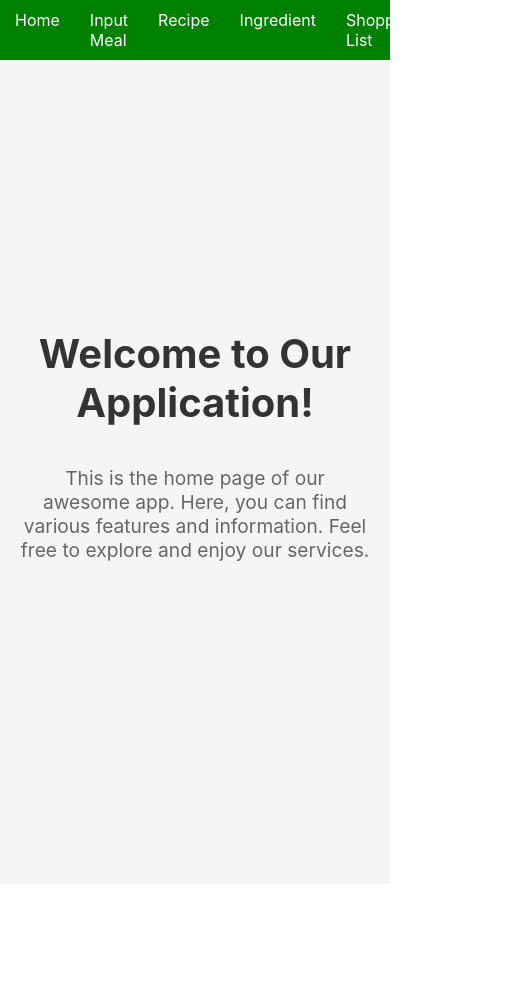
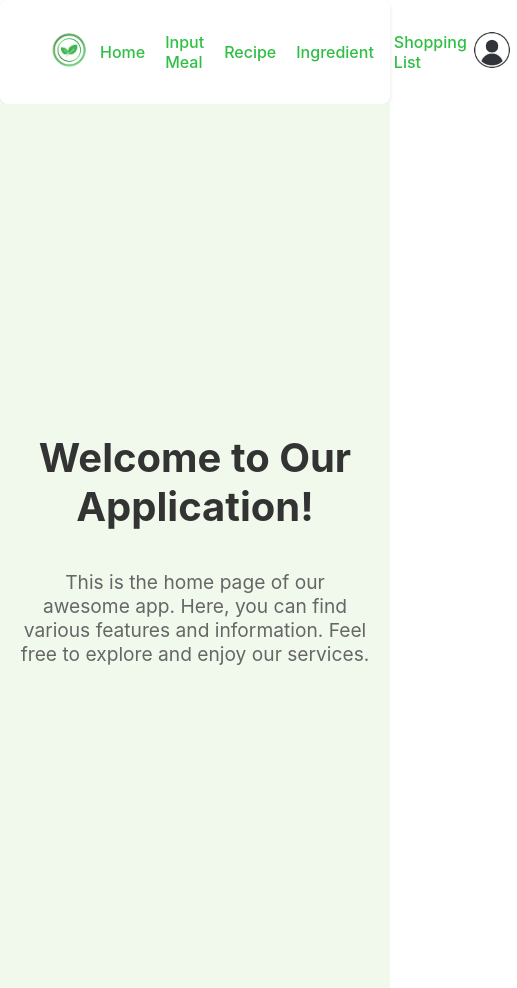
Before and after one commit to The-Feast-Finders/CS2340R_GreenPlate, a React (Create React App) app in the folder gp/: page /home in a window 390 px wide. Shown: the whole page, 517 px wide, since content can reach past the window. Before the commit the page ends 884 px from the top, so only its background shows below. Built offline with nearby package versions, Linux system fonts and the light colour scheme.

Commit message:
Added profile page with placeholders for user data and meals

```diff
--- a/gp/src/App.js
+++ b/gp/src/App.js
@@ -7,6 +7,7 @@ import InputMealPage from './pages/InputMealPage';
 import RecipePage from './pages/RecipePage';
 import IngredientPage from './pages/IngredientPage';
 import ShoppingListPage from './pages/ShoppingListPage';
+import ProfilePage from './pages/ProfilePage';
 
 
 function App() {
@@ -23,6 +24,7 @@ function App() {
         <Route path="/recipe" element={<RecipePage />} />
         <Route path="/ingredient" element={<IngredientPage />} />
         <Route path="/shopping-list" element={<ShoppingListPage />} />
+        <Route path="/profile" element={<ProfilePage />} />
       </Routes>
     </Router>
   );
--- a/gp/src/components/NavigationBar.jsx
+++ b/gp/src/components/NavigationBar.jsx
@@ -5,11 +5,21 @@ import '../pages/styles/NavigationBar.css'; // Import CSS for styling
 const NavigationBar = () => {
     return (
         <nav className="navigation-bar">
-            <Link to="/home">Home</Link>
-            <Link to="/input-meal">Input Meal</Link>
-            <Link to="/recipe">Recipe</Link>
-            <Link to="/ingredient">Ingredient</Link>
-            <Link to="/shopping-list">Shopping List</Link>
+            <div className="nav-logo">
+                <img src="./gpicon.png" alt="Logo" />
+            </div>
+            <div className="nav-links">
+                <Link to="/home">Home</Link>
+                <Link to="/input-meal">Input Meal</Link>
+                <Link to="/recipe">Recipe</Link>
+                <Link to="/ingredient">Ingredient</Link>
+                <Link to="/shopping-list">Shopping List</Link>
+            </div>
+            <div className="nav-profile">
+                <Link to="/profile">
+                    <img src="./profile.jpeg" alt="Profile" />
+                </Link>
+            </div>
         </nav>
     );
 };
--- a/gp/src/pages/HomePage.jsx
+++ b/gp/src/pages/HomePage.jsx
@@ -7,36 +7,14 @@ import './styles/HomePage.css'
 
 const HomePage = () => {
     return (
-        <div style={styles.container} className='frame'>
-            <h1 style={styles.header}>Welcome to Our Application!</h1>
-            <p style={styles.paragraph}>This is the home page of our awesome app. Here, you can find various features and information. Feel free to explore and enjoy our services.</p>
+        <div className='frame'>
+            <h1>Welcome to Our Application!</h1>
+            <p>This is the home page of our awesome app. Here, you can find various features and information. Feel free to explore and enjoy our services.</p>
             {/* Add more content here as needed */}
         </div>
 
     );
-};
 
-// You can also use external CSS files instead of inline styles
-const styles = {
-    container: {
-        display: 'flex',
-        flexDirection: 'column',
-        alignItems: 'center',
-        justifyContent: 'center',
-        height: '100vh',
-        textAlign: 'center',
-        padding: '20px',
-        backgroundColor: '#f5f5f5' // Light grey background
-    },
-    header: {
-        fontSize: '2.5em',
-        color: '#333', // Dark grey text
-        marginBottom: '20px'
-    },
-    paragraph: {
-        fontSize: '1.2em',
-        color: '#666' // Medium grey text
-    }
 };
 
 export default HomePage;
--- a/gp/src/pages/IngredientPage.jsx
+++ b/gp/src/pages/IngredientPage.jsx
@@ -5,7 +5,7 @@ import NavigationBar from '../components/NavigationBar';
 const IngredientPage = () => {
     return (
         <div>
-            <NavigationBar />
+
             <div className='frame'>
                 <h1>Ingredient Page</h1>
                 <p>Welcome to the Ingredient Page!</p>
--- a/gp/src/pages/InputMealPage.jsx
+++ b/gp/src/pages/InputMealPage.jsx
@@ -5,7 +5,7 @@ import NavigationBar from '../components/NavigationBar';
 const InputMeal = () => {
     return (
         <div>
-            <NavigationBar />
+
             <div className='frame'>
                 <h1>Input Meal</h1>
                 <p>Welcome to the Input Meal screen!</p>
--- /dev/null
+++ b/gp/src/pages/ProfilePage.jsx
@@ -0,0 +1,25 @@
+import React from 'react';
+import './styles/ProfilePage.css'
+import NavigationBar from '../components/NavigationBar';
+
+const ProfilePage = ({ userData, onUpdate }) => {
+    // userData should contain the user's information such as meals, height, etc.
+    // onUpdate is a function that would be called to update the user's information.
+
+    return (
+        <div className="profile-page">
+            <h1>Welcome to Your Profile!</h1>
+            <div className="user-info">
+                <p>This is where your user information will be available.</p>
+                {/* <p><strong>Meals:</strong> {userData.meals.join(', ')}</p>
+                <p><strong>Height:</strong> {userData.height} cm</p>
+                <p><strong>Gender:</strong> {userData.gender}</p>
+                <p><strong>Weight:</strong> {userData.weight} kg</p> */}
+            </div>
+            <button onClick={onUpdate}>Update My Information</button>
+            {/* You can also pass specific data to the onUpdate function if needed */}
+        </div>
+    );
+};
+
+export default ProfilePage;
--- a/gp/src/pages/RecipePage.jsx
+++ b/gp/src/pages/RecipePage.jsx
@@ -5,7 +5,7 @@ import NavigationBar from '../components/NavigationBar';
 const RecipePage = () => {
     return (
         <div>
-            <NavigationBar />
+
             <div className='frame'>
                 <h1>Recipe Page</h1>
                 <p>Welcome to the Recipe Page!</p>
--- a/gp/src/pages/ShoppingListPage.jsx
+++ b/gp/src/pages/ShoppingListPage.jsx
@@ -5,7 +5,7 @@ import NavigationBar from '../components/NavigationBar';
 const ShoppingList = () => {
     return (
         <div>
-            <NavigationBar />
+
             <div className='frame'>
                 <h1>Shopping List</h1>
                 <p>Welcome to the Shopping List</p>
--- a/gp/src/pages/styles/HomePage.css
+++ b/gp/src/pages/styles/HomePage.css
@@ -1,7 +1,22 @@
-.main-content {
-    padding-top: 30px;
+.frame {
+    padding-top: 20px;
+    display: flex;
+    flex-direction: column;
+    align-items: center;
+    justify-content: center;
+    height: 100vh;
+    text-align: center;
+    padding: 20px;
+    background-color: #f1f9ed; /* Light grey background */
 }
 
-.frame {
-    padding-top: 20px;
+.frame h1 {
+    font-size: 2.5em;
+    color: #333; /* Dark grey text */
+    margin-bottom: 20px;
 }
+
+.frame p {
+    font-size: 1.2em;
+    color: #666; /* Medium grey text */
+}
--- a/gp/src/pages/styles/NavigationBar.css
+++ b/gp/src/pages/styles/NavigationBar.css
@@ -1,24 +1,46 @@
 .navigation-bar {
-    background-color: green; /* Green background */
-    padding: 10px 0; /* Some padding */
-    display: flex; /* Align items in a row */
-    justify-content: space-around; /* Space out links */
-    position: fixed; /* Fix position to the top */
-    width: 100%; /* Full width */
-    top: 0; /* Stick to the top */
-    z-index: 1000; /* Ensure it's above other content */
+    display: flex;
+    justify-content: space-between;
+    align-items: center;
+    padding: 20px 40px;
+    background-color: #ffffff; /* Light green background */
+    box-shadow: 0 2px 4px rgba(0, 0, 0, 0.1); /* subtle shadow for depth */
+    border-radius: 8px; /* Rounded corners for a softer look */
 }
 
-.navigation-bar a {
-    color: white; /* White text for links */
-    text-decoration: none; /* No underline */
-    padding: 0 15px; /* Spacing around links */
+.nav-logo img {
+    height: 60px; /* Slightly larger logo */
 }
 
-.main-content {
-    padding-top: 30px;
+.nav-links {
+    display: flex;
+    gap: 60px; /* Space between links */
+    align-items: center;
 }
 
-.frame {
-    padding-top: 20px;
+.nav-links a {
+    text-decoration: none;
+    color: #2fbf45; /* Darker green for contrast */
+    font-size: 18px; /* Larger font size */
+    font-weight: 500; /* Medium font weight for readability */
+    transition: color 0.3s; /* Smooth transition for hover effect */
 }
+
+.nav-links a:hover {
+    color: #1e4437; /* Darker shade on hover for interaction feedback */
+}
+
+.nav-profile img {
+    height: 50px; /* Slightly larger profile icon */
+    cursor: pointer; /* Indicates that the icon is clickable */
+}
+
+/* Optional: Responsive design for smaller screens */
+@media (max-width: 768px) {
+    .nav-links {
+        gap: 20px; /* Less gap on smaller screens */
+    }
+    .nav-links a {
+        font-size: 16px; /* Smaller font size on smaller screens */
+    }
+}
--- /dev/null
+++ b/gp/src/pages/styles/ProfilePage.css
@@ -0,0 +1,57 @@
+/* ProfilePage.css */
+
+.profile-page {
+    display: flex;
+    flex-direction: column;
+    align-items: center;
+    justify-content: center;
+    height: 100vh;
+    background-color: #f1f9ed; /* Light grey background */
+    color: #333; /* Dark text for readability */
+    font-family: 'Arial', sans-serif; /* Default font */
+}
+
+h1 {
+    color: #333; /* Dark grey text */
+    margin-bottom: 20px;
+}
+
+p1 {
+    color: #666; /* Medium grey text */
+}
+
+.user-info {
+    background-color: white;
+    box-shadow: 0 4px 8px rgba(0, 0, 0, 0.1); /* Subtle shadow for the info box */
+    border-radius: 8px;
+    padding: 20px;
+    margin: 10px;
+    width: 300px; /* Adjust width as needed */
+}
+
+.user-info p {
+    text-align: left;
+    line-height: 1.6;
+    font-size: 16px;
+}
+
+strong {
+    color: #666; /* Medium grey text */
+    font-weight: bold;
+}
+
+button {
+    background-color: #2fbf45; /* Blue background for the button */
+    color: white;
+    border: none;
+    padding: 10px 20px;
+    font-size: 16px;
+    border-radius: 5px;
+    cursor: pointer;
+    margin-top: 20px;
+    transition: background-color 0.3s ease;
+}
+
+button:hover {
+    background-color: #29ac3d; /* Slightly darker blue on hover */
+}
```
Also changed, not shown: gp/public/images.png (added), gp/public/profile.jpeg (added).
